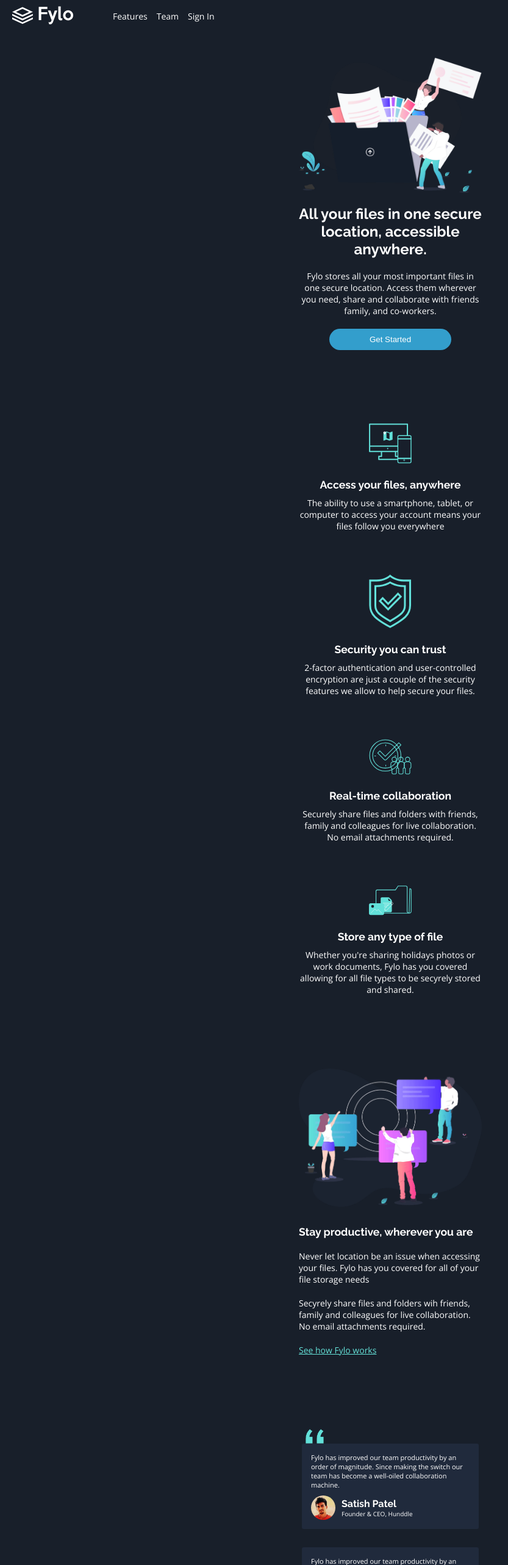
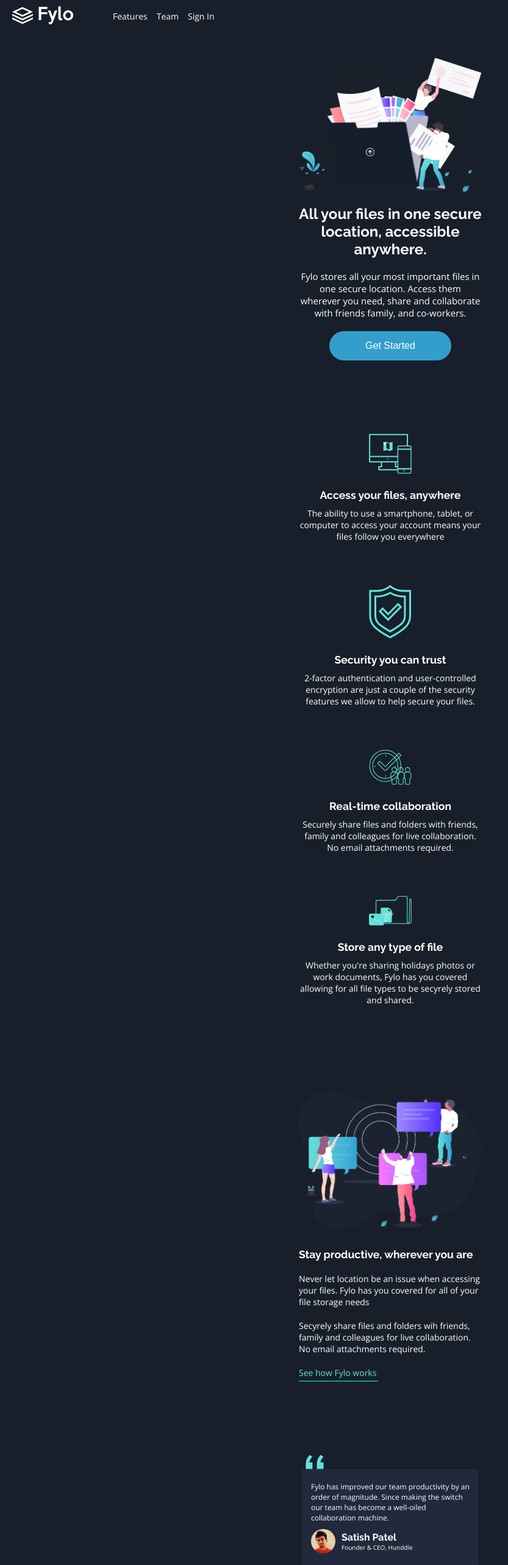
Before and after one commit to CarlosESRosa/Frontend-Mentor, a React (Create React App) app in the folder fylo-landing-page/: page / in a window 1280 px wide. Shown: the top 2566 px of the page at 61% size, without its empty margins (0-833 px from the left). Built offline with nearby package versions, Linux system fonts and the light colour scheme.

Commit message:
refactor: :lipstick: Refactor CSS

```diff
--- a/fylo-landing-page/src/App.js
+++ b/fylo-landing-page/src/App.js
@@ -1,5 +1,4 @@
 import Header from "./components/Header/Header.js";
-import Button from "./components/Button/Button1.js";
 import Attribute from "./components/Attribute/Attribute.js";
 import UserFeedback from "./components/UserFeedback/UserFeedback.js";
 
@@ -36,7 +35,7 @@
           Access them wherever you need, share and collaborate with friends
           family, and co-workers.
         </p>
-        <Button text="Get Started" />
+        <button className="get-started-button">Get Started</button>
       </div>
       <div className="attributes">
         <Attribute
--- a/fylo-landing-page/src/components/Attribute/Attribute.css
+++ b/fylo-landing-page/src/components/Attribute/Attribute.css
@@ -12,7 +12,7 @@
 
 .attributes div p {
   color: var(--Neutral);
-  font-weight: 400;
+  font-weight: 300;
   font-size: 14px;
   margin-top: 10px;
 }
--- a/fylo-landing-page/src/components/Button/Button1.css
+++ /dev/null
@@ -1,10 +0,0 @@
-.get-started-button {
-  background-color: var(--blue);
-  color: var(--Neutral);
-  padding: 10px;
-  border-radius: 20px;
-  border: none;
-  width: 200px;
-  margin: auto;
-  margin-top: 20px;
-}
--- a/fylo-landing-page/src/components/Button/Button1.js
+++ /dev/null
@@ -1,11 +0,0 @@
-import React from "react";
-
-import "./Button1.css";
-
-export default function Button({ text }) {
-  return (
-    <div>
-      <button className="get-started-button">{text}</button>
-    </div>
-  );
-}
--- a/fylo-landing-page/src/components/Header/Header.css
+++ b/fylo-landing-page/src/components/Header/Header.css
@@ -22,5 +22,5 @@
 .header ul div li {
   margin-left: 15px;
   color: var(--Neutral);
-  font-weight: 400;
+  font-weight: 300;
 }
--- a/fylo-landing-page/src/components/UserFeedback/UserFeedback.css
+++ b/fylo-landing-page/src/components/UserFeedback/UserFeedback.css
@@ -1,14 +1,14 @@
 .user-feedback .feedback-box {
   background-color: var(--testimonialsBG);
-  padding: 15px;
+  padding: 20px 15px 20px 15px;
   border-radius: 3px;
   margin-bottom: 30px;
 }
 
 .user-feedback .feedback-box p {
   color: var(--Neutral);
-  font-weight: 400;
-  font-size: 11px;
+  font-weight: 300;
+  font-size: 12px;
 }
 
 .user-feedback .feedback-box .profile-content {
--- a/fylo-landing-page/src/css/App.css
+++ b/fylo-landing-page/src/css/App.css
@@ -26,9 +26,22 @@
 
 .getStarted .basic-text {
   color: var(--Neutral);
-  font-weight: 400;
-  font-size: 14px;
+  font-weight: 300;
+  font-size: 15px;
   margin-top: 20px;
+}
+
+.getStarted .get-started-button {
+  background-color: var(--blue);
+  color: var(--Neutral);
+  padding: 15px;
+  border-radius: 25px;
+  border: none;
+  width: 200px;
+  margin: auto;
+  margin-top: 20px;
+  font-size: 16px;
+  font-weight: 500;
 }
 
 .attributes {
@@ -37,6 +50,7 @@
   margin: auto;
   margin-top: 120px;
 }
+
 .attributes div {
   margin-top: 70px;
 }
@@ -46,7 +60,7 @@
   flex-direction: column;
   margin: auto;
   width: 300px;
-  margin-top: 120px;
+  margin-top: 140px;
 }
 
 .stay-productive img {
@@ -64,14 +78,18 @@
 
 .stay-productive p {
   color: var(--Neutral);
-  font-weight: 400;
+  font-weight: 300;
   font-size: 14px;
   margin-bottom: 20px;
 }
 
 .stay-productive a {
   color: var(--cyan);
-  font-weight: 400;
+  font-weight: 300;
+  text-decoration: none;
+  width: 130px;
+  padding-bottom: 4px;
+  border-bottom: 1px solid cyan;
 }
 
 .user-feedback {
@@ -113,7 +131,7 @@
 
 .early-access p {
   color: var(--Neutral);
-  font-weight: 400;
+  font-weight: 300;
   font-size: 14px;
   margin-bottom: 35px;
 }
@@ -133,6 +151,8 @@
   border-radius: 25px;
   color: var(--Neutral);
   margin-bottom: 15px;
+  font-size: 16px;
+  font-weight: 500;
 }
 
 .company-infos {
@@ -158,8 +178,8 @@
 
 .company-infos div p {
   color: var(--Neutral);
-  font-weight: 400;
-  font-size: 14px;
+  font-weight: 300;
+  font-size: 15px;
 }
 
 .about-us {
@@ -176,14 +196,14 @@
 .about-us ul li {
   list-style: none;
   color: var(--Neutral);
-  font-weight: 400;
+  font-weight: 300;
   font-size: 16px;
   padding-bottom: 15px;
 }
 
 .contact-us {
   background-color: var(--footerBG);
-  padding-top: 60px;
+  padding-top: 40px;
 }
 
 .contact-us ul {
@@ -194,14 +214,14 @@
 .contact-us ul li {
   list-style: none;
   color: var(--Neutral);
-  font-weight: 400;
+  font-weight: 300;
   font-size: 16px;
   padding-bottom: 15px;
 }
 
 footer {
   background-color: var(--footerBG);
-  padding-top: 80px;
+  padding-top: 60px;
   margin: auto;
   display: flex;
   align-items: center;
```
